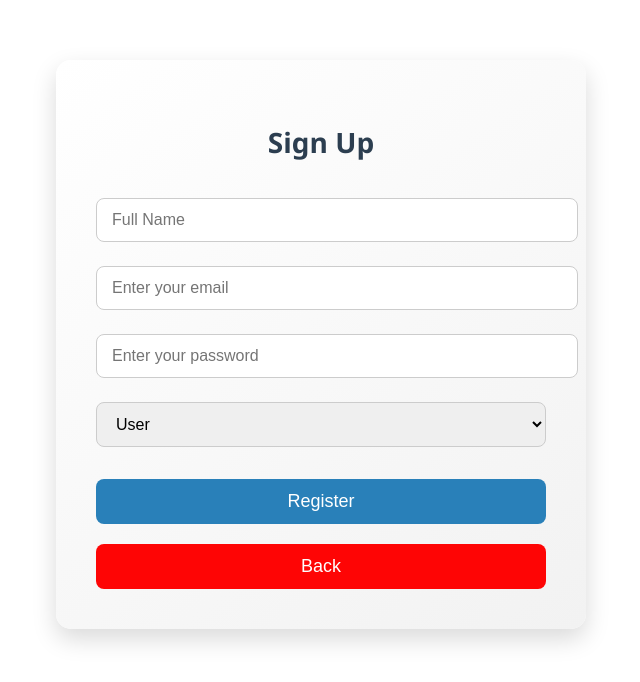
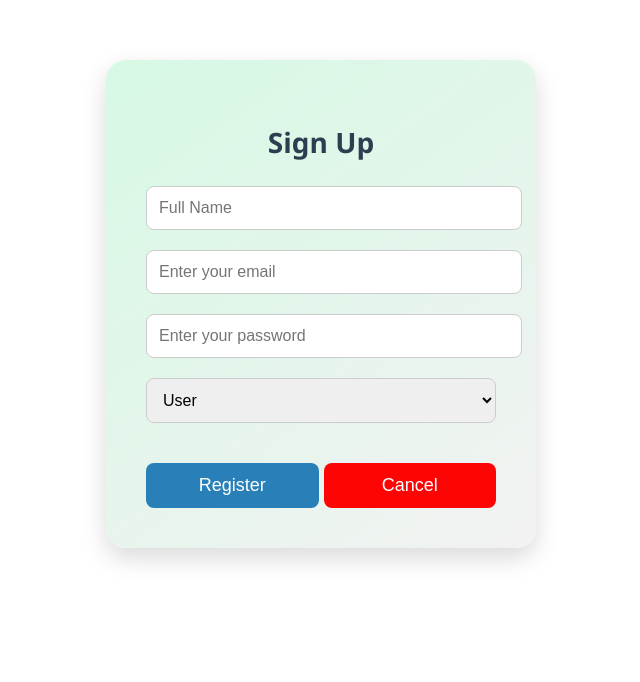
Before and after one commit to NilmiSenevirathne/meditation-relaxation-webapp, a React (Create React App) app in the folder client/meditation_app/: page /signup in a window 1280 px wide. Shown: the top 682 px of the page, without its empty margins (319-959 px from the left). Built offline with nearby package versions, Linux system fonts and the light colour scheme.

Commit message:
modification of login and signup pages

```diff
--- a/client/meditation_app/src/components/Login/Login.js
+++ b/client/meditation_app/src/components/Login/Login.js
@@ -39,6 +39,10 @@ function Login() {
     }
   }
 
+   //handle back button
+     const handleBack = () => {
+    navigate('/');
+  };
 
   return (
     <div className='login-container'>
@@ -67,8 +71,10 @@ function Login() {
           </IconButton>
          </div>
 
-
-            <button type='submit'>Log in</button>
+          <div className="button-group" >
+            <button  className='submit-btn' type='submit'>Log in</button>
+            <button className='cancel-btn' onClick={handleBack}>Cancel</button>
+          </div>
 
         </form>
 
--- a/client/meditation_app/src/components/Login/login.css
+++ b/client/meditation_app/src/components/Login/login.css
@@ -8,8 +8,6 @@
   justify-content: center;
   align-items: center;
   height: 100vh;
-
-
 }
 
 .login-form {
@@ -21,6 +19,7 @@
   max-width: 400px;
   display: flex;
   flex-direction: column;
+  align-content: space-between;
 }
 
 .login-form h2 {
@@ -48,6 +47,7 @@
   position: relative;
   display: flex;
   align-items: center;
+
 }
 
 .password-container input {
@@ -62,8 +62,20 @@
   color: #555;
 }
 
+.button-group {
+  display: flex;
+  justify-content:space-evenly;
+  gap: 5px;
+
+}
+
+.button-group button {
+  flex: 1;
+}
+
 /* Submit button */
-.login-form button {
+.submit-btn {
+
   background-color: #1976d2;
   color: white;
   padding: 12px;
@@ -74,6 +86,14 @@
   transition: background-color 0.3s;
 }
 
-.login-form button:hover {
-  background-color: #155fa0;
+/*cancel button */
+.cancel-btn{
+  background-color: #e3200b;
+  color: white;
+  padding: 12px;
+  font-size: 16px;
+  border: none;
+  border-radius: 8px;
+  cursor: pointer;
+  transition: background-color 0.3s;
 }
--- a/client/meditation_app/src/components/SignUp/SignUp.js
+++ b/client/meditation_app/src/components/SignUp/SignUp.js
@@ -55,8 +55,11 @@ function SignUp() {
                    <option value="user">User</option>
                    <option value="admin">Admin</option>
                 </select>
-                <button className= 'btn-submit'type='submit' >Register</button>
-                <button className='btn-back' onClick={handleBack}>Back</button>
+
+                <div className='btn-group'>
+                  <button className= 'btn-submit'type='submit' >Register</button>
+                  <button className='btn-back' onClick={handleBack}>Cancel</button>
+                </div>
             </form>
         </div>
     );
--- a/client/meditation_app/src/components/SignUp/signup.css
+++ b/client/meditation_app/src/components/SignUp/signup.css
@@ -1,12 +1,14 @@
 
 .form-container {
-  max-width: 450px;
+
+  max-width: 350px;
   margin: 60px auto;
   padding: 40px;
-  background: linear-gradient(145deg, #ffffff, #f2f2f2);
-  border-radius: 15px;
+  background: linear-gradient(145deg, #d6f9e4, #f2f2f2);
+  border-radius: 20px;
   box-shadow: 0 10px 25px rgba(0, 0, 0, 0.15);
   font-family: 'Segoe UI', Tahoma, Geneva, Verdana, sans-serif;
+  justify-content: center;
 }
 
 .form-container h2 {
@@ -28,12 +30,15 @@
 .form-container input,
 .form-container select {
   width: 100%;
-  padding: 12px 15px;
-  margin: 12px 0;
+  padding: 12px;
+  margin-bottom: 20px;
   border: 1px solid #ccc;
   border-radius: 8px;
   font-size: 16px;
-  transition: 0.3s;
+  outline: none;
+  transition: border-color 0.3s;
+  justify-content: center;
+
 }
 
 .form-container input:focus,
@@ -42,6 +47,18 @@
   border-color: #2980b9;
   box-shadow: 0 0 5px rgba(41, 128, 185, 0.5);
 }
+
+.btn-group {
+  display: flex;
+  justify-content:space-evenly;
+  gap: 5px;
+
+}
+
+.btn-group {
+  flex: 1;
+}
+
 
 /* Button styling */
 .btn-submit {
```
